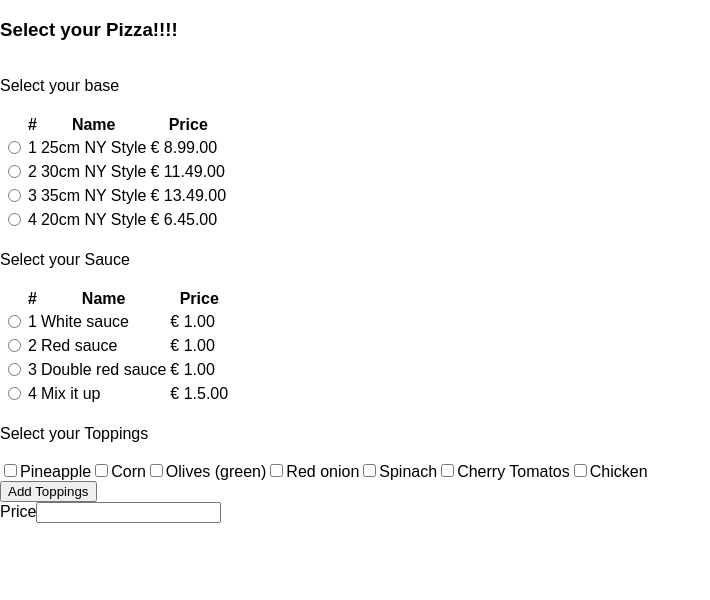
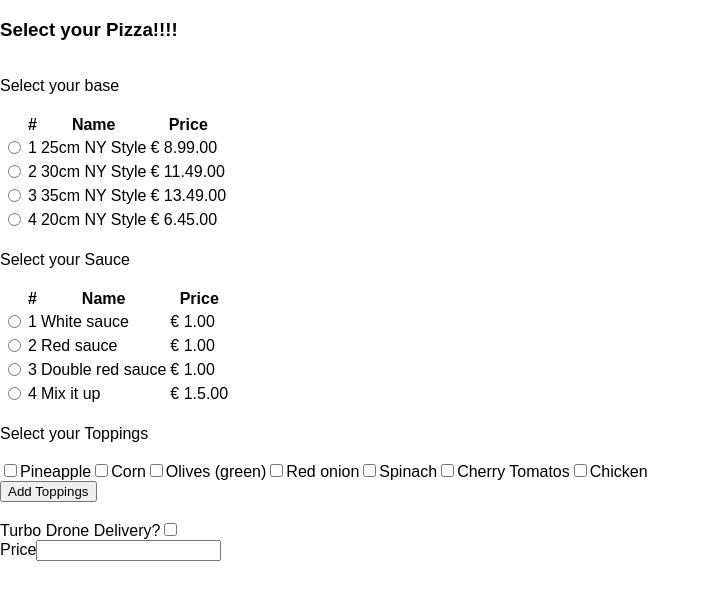
Before and after one commit to neenu-kurian/pizza-configurator-app, a React (Create React App) app: page / in a window 1280 px wide. Shown: the top 600 px of the page, without its empty margins (0-710 px from the left). Built offline with nearby package versions, Linux system fonts and the light colour scheme.

Commit message:
added turbo delivery

```diff
--- a/src/components/PizzaCheckBox.js
+++ b/src/components/PizzaCheckBox.js
@@ -10,38 +10,44 @@ class PizzaCheckBox extends Component {
         this.handleChange = this
             .handleChange
             .bind(this)
-        this.state ={
-            checkedtoppings:[],
-            checked:false
+        this.state = {
+            checkedtoppings: [],
+            checked: false
         }
 
     }
 
     handleChange(e) {
-        if(this.state.checkedtoppings.length>=3){
-            e.target.checked=false
+
+        if (this.state.checkedtoppings.length >= 3) {
+            e.target.checked = false
         }
 
-        if(e.target.checked===true){
-        this.setState(
-            {checkedtoppings:[...this.state.checkedtoppings,e.target.value],
-             checked:e.target.checked}
-        )}
-        else{
-            const filterdarray=this.state.checkedtoppings.filter(eachtopping=>eachtopping!==e.target.value)
+        if (e.target.checked === true) {
             this.setState({
-                checkedtoppings:filterdarray,
-                checked:e.target.checked
+                checkedtoppings: [
+                    ...this.state.checkedtoppings,
+                    e.target.value
+                ],
+                checked: e.target.checked
             })
+        } else {
+            const filterdarray = this
+                .state
+                .checkedtoppings
+                .filter(eachtopping => eachtopping !== e.target.value)
+            this.setState({checkedtoppings: filterdarray, checked: e.target.checked})
 
         }
 
     }
 
-    handleSubmit(e){
+    handleSubmit(e) {
         e.preventDefault()
 
-        this.props.GetSelectedToppings(this.state.checkedtoppings)
+        this
+            .props
+            .GetSelectedToppings(this.state.checkedtoppings)
 
     }
 
@@ -50,13 +56,14 @@ class PizzaCheckBox extends Component {
         return (
 
             <div>
-                <form onSubmit={this.handleSubmit.bind(this)}>
+                <form
+                    onSubmit={this
+                    .handleSubmit
+                    .bind(this)}>
                     <label className="base-label">Select your Toppings</label>
 
                     <div>
-                <br/>
-                    {
-                        toppings.map(pizzatopping => {
+                        <br/> {toppings.map(pizzatopping => {
                             return (
 
                                 <label key={pizzatopping}>
@@ -64,7 +71,6 @@ class PizzaCheckBox extends Component {
                                         value={pizzatopping}
                                         type={'checkbox'}
                                         options={this.state.checkedvalue}
-
                                         onChange={this.handleChange}/>{pizzatopping}
                                 </label>
                             )
@@ -76,10 +82,7 @@ class PizzaCheckBox extends Component {
             </div>
         )
 
-
     }
 }
 
-
-
 export default connect(null, {GetSelectedToppings})(PizzaCheckBox)
--- a/src/components/PizzaForm.js
+++ b/src/components/PizzaForm.js
@@ -4,6 +4,7 @@ import PizzaSauce from './PizzaSauce'
 import PizzaCheckBox from './PizzaCheckBox'
 import {connect} from 'react-redux'
 import GetSelectedToppings from '../actions/GetSelectedToppings'
+import TurboDrone from './TurboDrone'
 
 class PizzaForm extends Component{
 
@@ -20,6 +21,8 @@ render() {
             <PizzaSauce />
             <br/>
             <PizzaCheckBox  />
+            <br/>
+            <TurboDrone />
             </form>
     )}
 }
--- /dev/null
+++ b/src/components/TurboDrone.js
@@ -0,0 +1,35 @@
+import React, {Component} from 'react';
+
+export default class TurboDroneDelivery extends Component {
+
+    constructor() {
+        super()
+        this.handleChange = this
+            .handleChange
+            .bind(this)
+        this.state = {
+            turbochecked: true
+        }
+
+    }
+
+    handleChange(e) {
+
+        this.setState(turbochecked => ({
+            turbochecked: !this.state.turbochecked
+        }))
+
+
+    }
+
+    render() {
+
+        return (
+            <div>
+                <label className="base-label">Turbo Drone Delivery?</label>
+                <input type={'checkbox'} onChange={this.handleChange}/>
+
+            </div>
+        )
+    }
+}
--- a/src/reducers/PizzaSelected.js
+++ b/src/reducers/PizzaSelected.js
@@ -5,8 +5,8 @@ import {UPDATE_TOPPINGS} from '../actions/types'
 const initialState = {
     base: " ",
     sauce: " ",
-    toppings: " ",
-    turbo: " "
+    toppings: " "
+
 }
 
 export default function (state = initialState, {type, payload}) {
@@ -30,10 +30,11 @@ export default function (state = initialState, {type, payload}) {
                 }
             }
 
-            case UPDATE_TOPPINGS:{
-                return{
+        case UPDATE_TOPPINGS:
+            {
+                return {
                     ...state,
-                    toppings:payload
+                    toppings: payload
                 }
             }
         default:
```
Lines whose indentation alone changed are shown as unchanged.
